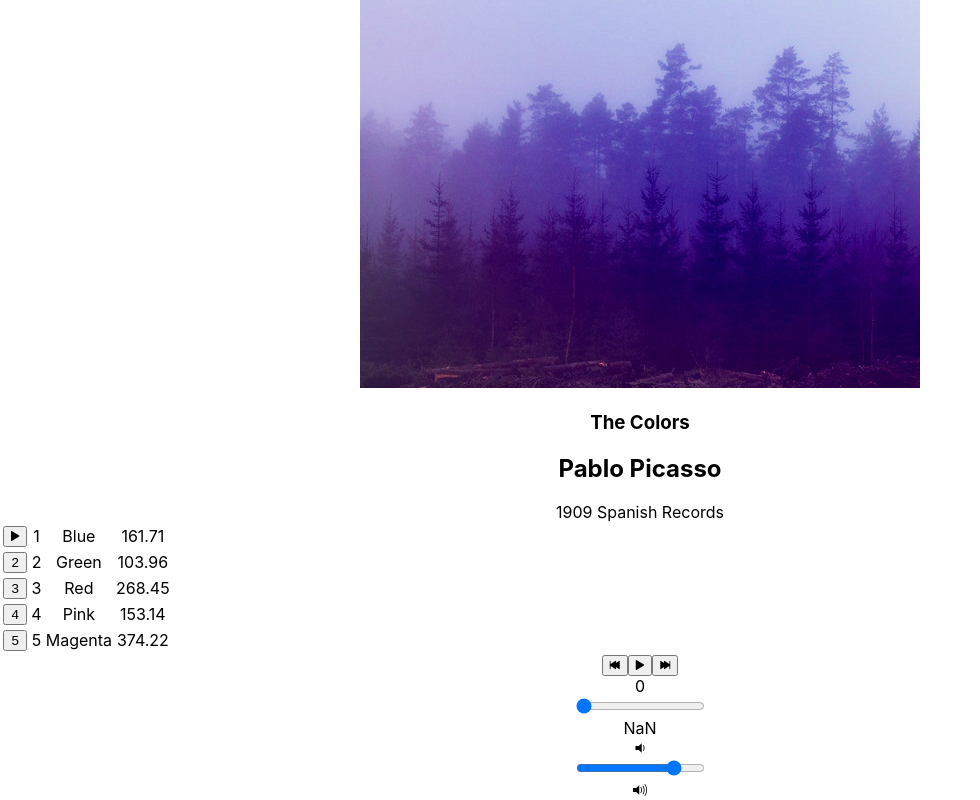
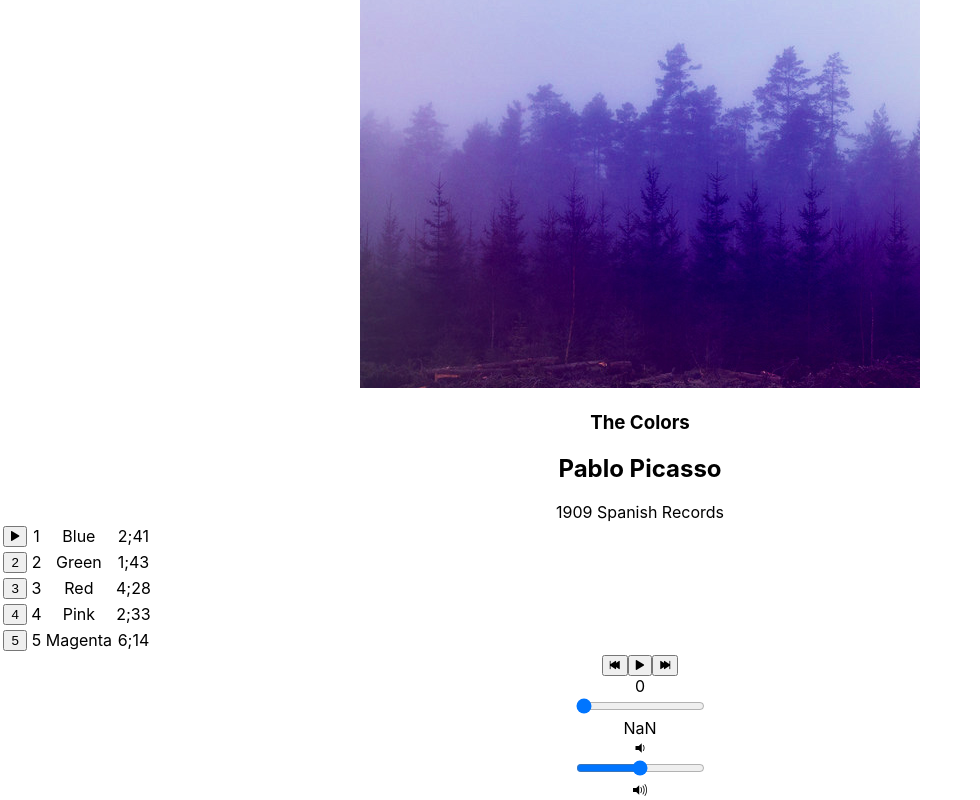
Before and after one commit to bloc-io/new-bloc-jams-react, a React (Create React App) app: page /album/the-colors in a window 1280 px wide. Shown: the part 274-1074 px from the top of the page, without its empty margins (0-980 px from the left). Built offline with nearby package versions, Linux system fonts and the light colour scheme.

Commit message:
Assignment 9: Completed

```diff
--- a/src/components/Album.js
+++ b/src/components/Album.js
@@ -15,12 +15,14 @@ const album = albumData.find( album => {
 	currentSong: album.songs[0],
 	currentTime: 0,
 	duration: album.songs[0].duration,
+	volume: .5,
 	isPlaying: false
 
 	};
 
 	this.audioElement= document.createElement('audio');
 	this.audioElement.src=album.songs[0].audioSrc;
+	this.audioElement.volume=this.state.volume;
 	}
 
 	play() {
@@ -38,12 +40,16 @@ componentDidMount() {
 timeupdate: e => {
 this.setState({ currentTime: this.audioElement.currentTime });
 },
+
 durationchange: e => {
 this.setState({ duration: this.audioElement.duration });
 }
-     };
+}
+;
+
 this.audioElement.addEventListener('timeupdate', this.eventListeners.timeupdate);
 this.audioElement.addEventListener('durationchange', this.eventListeners.durationchange);
+
 }
 
 
@@ -51,10 +57,8 @@ componentDidMount() {
      this.audioElement.src = null;
      this.audioElement.removeEventListener('timeupdate', this.eventListeners.timeupdate);
      this.audioElement.removeEventListener('durationchange', this.eventListeners.durationchange);
+
    }
-
-
-
 
 
 
@@ -100,6 +104,28 @@ handleNextClick() {
    }
 
 
+
+
+handleVolumeChange(e){
+	const newVolume = e.target.value;
+	this.audioElement.volume = newVolume;
+	this.setState({volume: newVolume});
+}
+
+
+
+formatTime(seconds){
+const wholeSeconds = Math.floor(seconds);
+const minutes = Math.floor(wholeSeconds / 60);
+const remainingSeconds = wholeSeconds % 60;
+let output = minutes + ";";
+if (remainingSeconds < 10){
+output += '0';
+}
+output += remainingSeconds;
+return output;
+}
+
 render() {
 return (
 
@@ -123,15 +149,10 @@ alt={this.state.album.title}/>
 <tbody>
 
 {this.state.album.songs.map( (song, index) =>
-<tr className="song" key={index} onClick={() => this.handleSongClick(song)}
-onMouseEnter={() =>this.setState({isHovered: index+1})}
-onMouseLeave={() => this.setState({isHovered: false})}>
+	<tr className="song" key={index} onClick={() => this.handleSongClick(song)} onMouseEnter={() =>this.setState({isHovered: index+1})} onMouseLeave={() => this.setState({isHovered: false})}>
 		<td className="song-actions">
-<button id="song-action-btns"> {
-	(this.state.currentSong.title === song.title) ?
-    <span className={this.state.isPlaying ?
-    "ion-pause" : "ion-play"}></span> :
-    (this.state.isHovered === index+1) ?
+			<button id="song-action-btns"> { (this.state.currentSong.title === song.title) ?
+    			<span className={this.state.isPlaying ? "ion-pause" : "ion-play"}></span> : (this.state.isHovered === index+1) ?
 				<span className="ion-play"></span> :
     			<span className="song-number">{index+1}</span> }
 			</button>
@@ -141,7 +162,7 @@ onMouseLeave={() => this.setState({isHovered: false})}>
 
 <td className="song-number">{index+1}</td>
 <td className="song-title">{song.title}</td>
-<td className="song-duration">{song.duration}</td>
+<td className="song-duration">{this.formatTime(song.duration)}</td>
 </tr>
 )}
 </tbody>
@@ -150,11 +171,14 @@ onMouseLeave={() => this.setState({isHovered: false})}>
         isPlaying={this.state.isPlaying}
         currentSong={this.state.currentSong}
         currentTime={this.audioElement.currentTime}
+        volume={this.audioElement.volume}
         duration={this.audioElement.duration}
         handleSongClick={() => this.handleSongClick(this.state.currentSong)}
         handlePrevClick={() => this.handlePrevClick()}
     	handleNextClick={() =>this.handleNextClick()}
     	handleTimeChange={(e) => this.handleTimeChange(e)}
+    	handleVolumeChange={(e) => this.handleVolumeChange(e)}
+
          />
 </section>
 );
--- a/src/components/PlayerBar.js
+++ b/src/components/PlayerBar.js
@@ -16,22 +16,22 @@
            </button>
          </section>
 <section id="time-control">
-
 <div className="current-time">{this.props.currentTime}</div>
-           <input
-             type="range"
-             className="seek-bar"
-             value={(this.props.currentTime / this.props.duration) || 0}
-             max="1"
-             min="0"
-             step="0.01"
-                 onChange={this.props.handleTimeChange}
-           />
+<input type="range" className="seek-bar" value={(this.props.currentTime / this.props.duration) || 0}
+max="1" min="0" step="0.01" onChange={this.props.handleTimeChange}/>
 <div className="total-time">{this.props.duration}</div>
 </section>
 <section id="volume-control">
 	<div className="icon ion-volume-low"></div>
-           <input type="range" className="seek-bar" value="80" />
+		<input
+			type="range"
+			className="seek-bar"
+			value={this.props.volume}
+			max="1"
+			min="0"
+			step="0.01"
+			onChange={this.props.handleVolumeChange}
+		/>
 		<div className="icon ion-volume-high"></div>
 	</section>
 </section>
```
Lines whose indentation alone changed are shown as unchanged.
